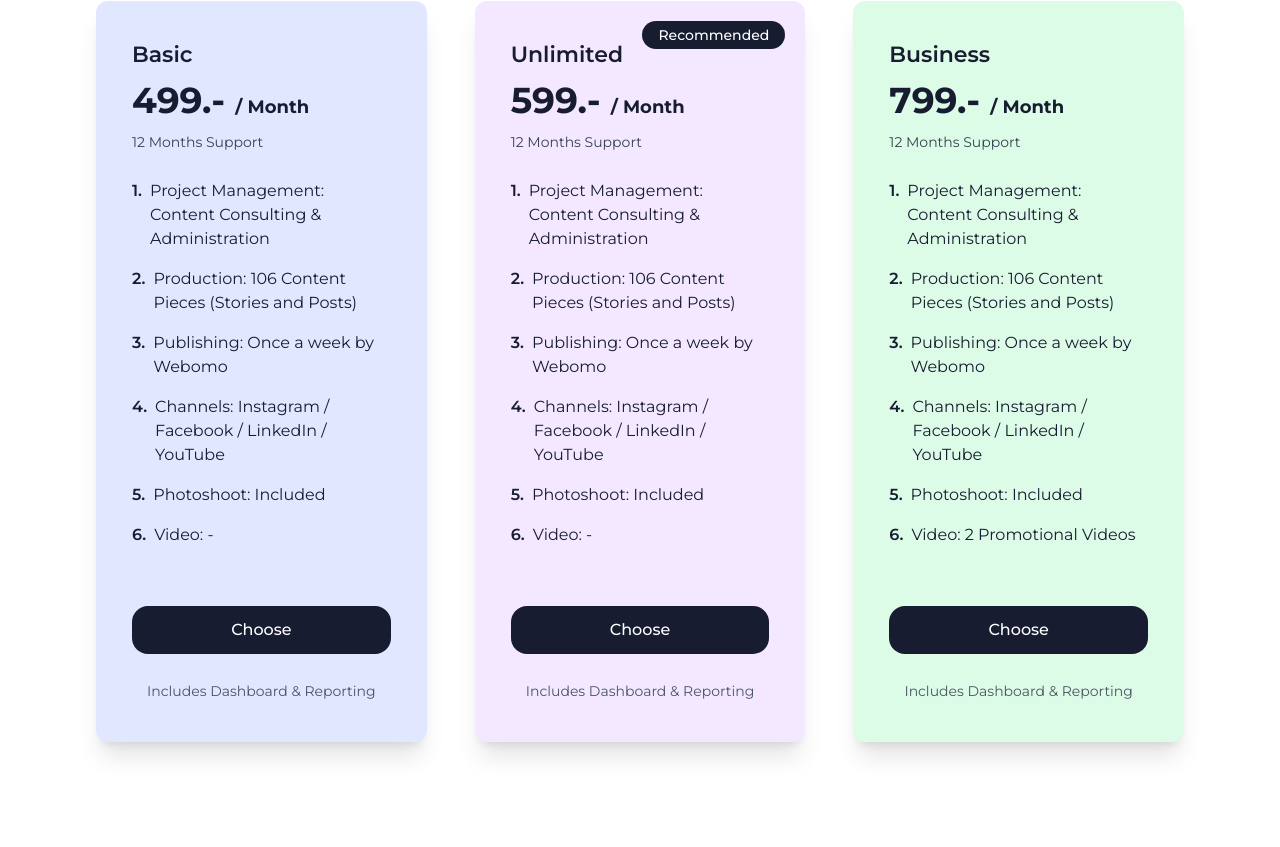
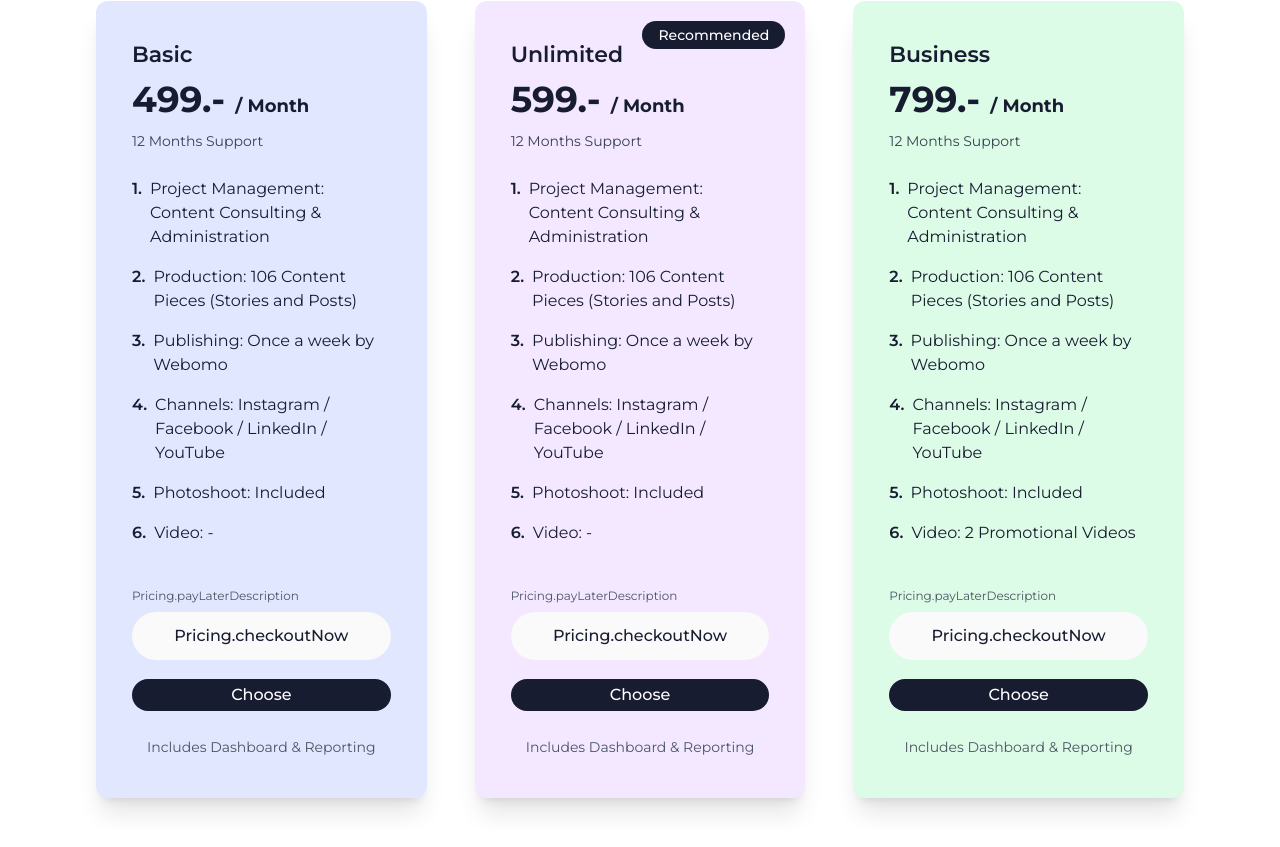
Before and after one commit to dawidglap/demo-webomo, a Next.js app: page /en/price in a window 1280 px wide. Shown: the part 297-1144 px from the top of the page. Built offline with nearby package versions, Linux system fonts and the light colour scheme; no server answers.

Commit message:
updatd pricing component 2 buttons 1 is for stripe

```diff
--- a/src/app/[locale]/messages/de.json
+++ b/src/app/[locale]/messages/de.json
@@ -257,7 +257,9 @@
     "title": "Finden Sie den",
     "subHeadline": "richtigen Tarif",
     "description": "Massgeschneiderte Social-Media-Pakete für jede Unternehmensphase",
-    "choosePlan": "wählen",
+    "choosePlan": "Demo call buchen",
+    "payLaterDescription":"Buchen Sie noch heute Ihren Plan und erledigen Sie die Zahlung stressfrei.",
+    "checkoutNow": "Jetzt buchen",
     "plans": {
       "Basic": {
         "name": "Basic",
--- a/src/components/Pricing/PricingItem.tsx
+++ b/src/components/Pricing/PricingItem.tsx
@@ -4,7 +4,7 @@ import React from "react";
 import { useTranslations } from "next-intl";
 import Link from "next/link";
 
-export const PricingItem = ({ price }: any) => {
+export const PricingItem = ({ price, stripeLink }: any) => {
   const t = useTranslations("Pricing");
 
   // Define background color based on plan type
@@ -141,11 +141,25 @@ export const PricingItem = ({ price }: any) => {
           {getFeatures(price.nickname)}
         </div>
 
-        {/* Button */}
+        {/* Stripe Checkout Button */}
+        <div className="mb-4">
+          <p className="mb-2 text-xs text-gray-600 dark:text-gray-400">
+            {t("payLaterDescription")}
+          </p>
+          <Link
+            href="#"
+            aria-label={`Pay for ${price.nickname}`}
+            className=" block w-full rounded-full bg-neutral-50 px-8 py-3 text-center text-base font-medium text-black hover:bg-neutral-300 dark:bg-black dark:text-white hover:dark:bg-gray-700"
+          >
+            {t("checkoutNow")}
+          </Link>
+        </div>
+
+        {/* Contact Button */}
         <Link
           href="/kontakt"
           aria-label={`Choose ${price.nickname}`}
-          className="mt-4 block w-full rounded-2xl bg-black px-8 py-3 text-center text-base font-medium text-white hover:bg-opacity-90 dark:bg-white dark:text-black dark:hover:bg-gray-200"
+          className=" block w-full rounded-full bg-black px-8 py-1 text-center text-base font-medium text-white hover:bg-opacity-90 dark:bg-white dark:text-black dark:hover:bg-gray-200"
         >
           {t("choosePlan")}
         </Link>
```
